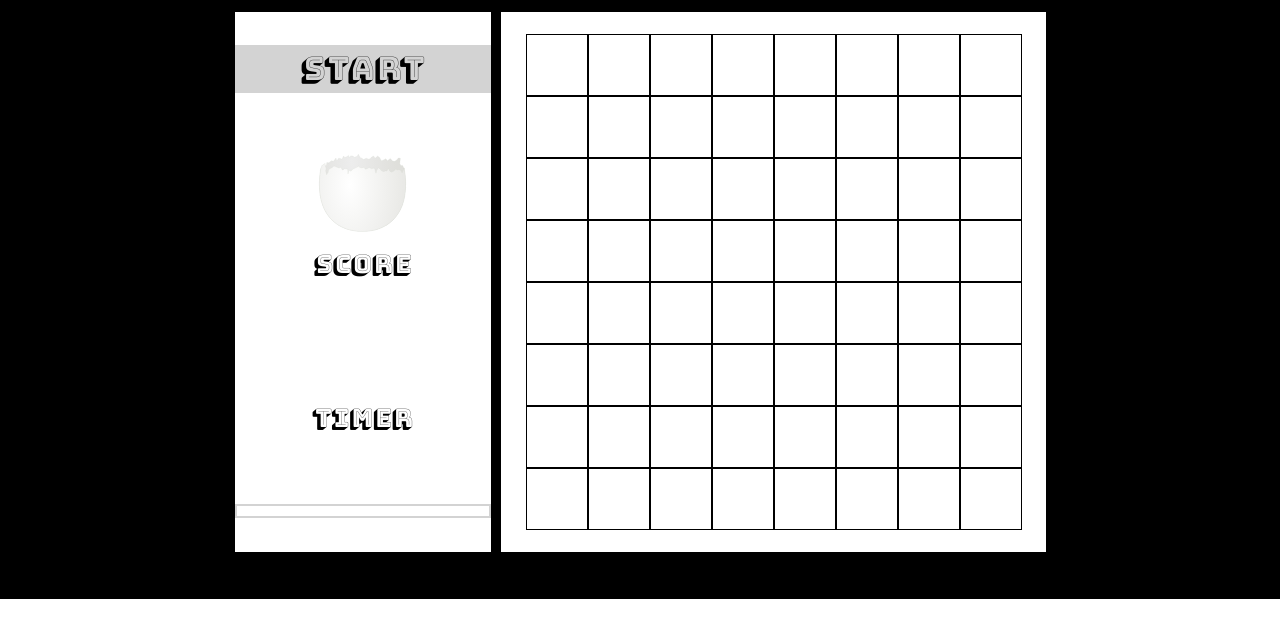
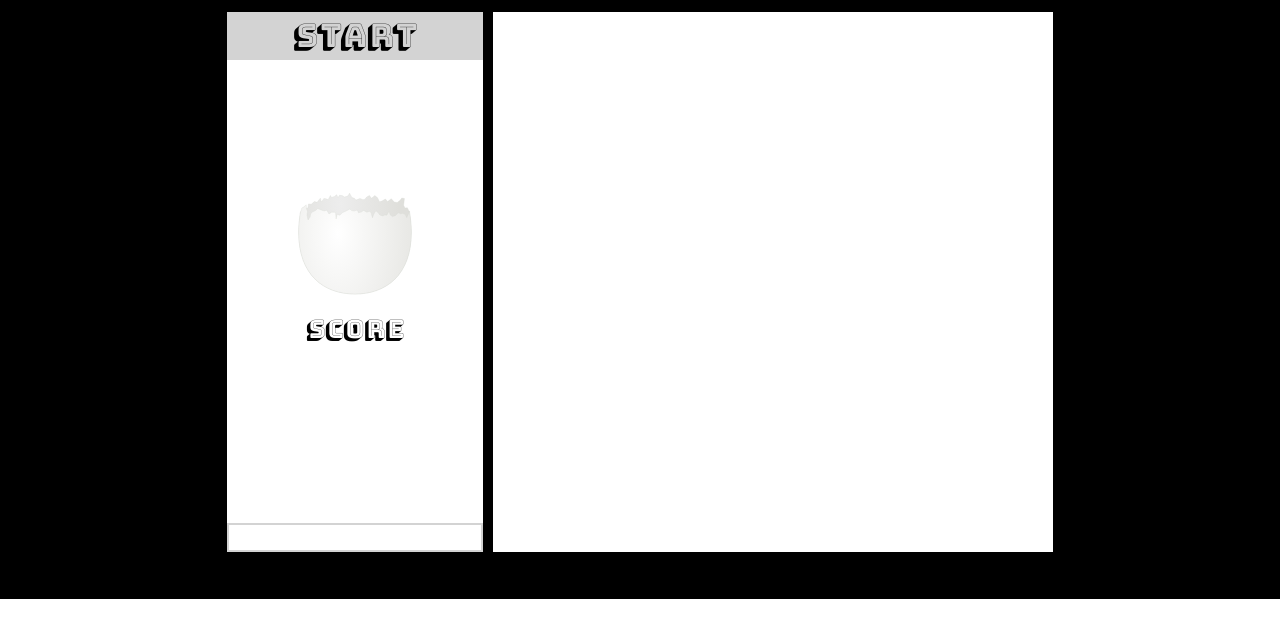
Before and after one commit to ewawrzas/Slugs-and-Dinos, a website built with webpack: page index.html in a window 1280 px wide. Shown: the part 181-800 px from the top of the page. Built offline with nearby package versions, Linux system fonts and the light colour scheme.

Commit message:
Add styling changes

```diff
--- a/assets/index.css
+++ b/assets/index.css
@@ -33,7 +33,6 @@ button {
 
 ul {
   list-style: none;
-  /*border: 20px lightgrey solid;*/
   align-self: center;
 }
 
@@ -41,7 +40,7 @@ li {
   float: left;
   width: 60px;
   height: 60px;
-  border: 1px solid black;
+  /*border: 1px solid black;*/
   cursor: pointer;
 }
 
@@ -67,18 +66,20 @@ body {
  margin-right: 10px;
  display: flex;
  flex-direction: column;
- justify-content: space-around;
+ justify-content: space-between;
 }
 
 .gameboard {
   background-color: white;
   height: 520px;
   width: 520px;
-  padding: 10px 0px 10px 25px;
+  padding: 10px 0px 10px 40px;
   display: flex;
   align-items: center;
   justify-content: center;
 }
+
+
 
 .header {
   display: flex;
@@ -95,9 +96,9 @@ body {
 #dinoImg1 {
   height: 130px;
   -moz-transform: scaleX(-1);
-   -o-transform: scaleX(-1);
-   -webkit-transform: scaleX(-1);
-   transform: scaleX(-1);
+  -o-transform: scaleX(-1);
+  -webkit-transform: scaleX(-1);
+  transform: scaleX(-1);
 }
 
 #dinoImg2 {
@@ -105,7 +106,7 @@ body {
 }
 
 #eggImg {
-  height: 130px;
+  height: 170px;
   align-self: center;
 }
 
@@ -115,7 +116,7 @@ body {
 
 #progressBar{
   width: auto;
-  height: 10px;
+  height: 25px;
   border: lightgrey solid 2px;
 }
 
--- a/index.html
+++ b/index.html
@@ -31,7 +31,7 @@
             <img id="eggImg" src="./assets/images/egg.svg">
             <h2 id="label">Score</h2>
           </div>
-          <h2 id="label">Timer</h2>
+
           <div id="progressBar"></div>
 
         </div>
```
Also changed, not shown: lib/view.js.
